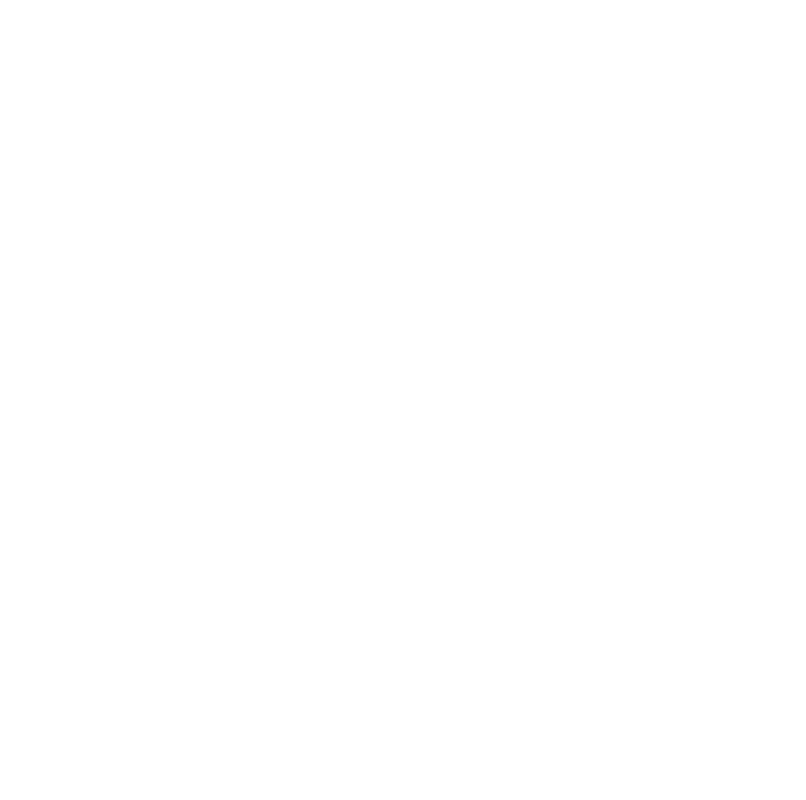
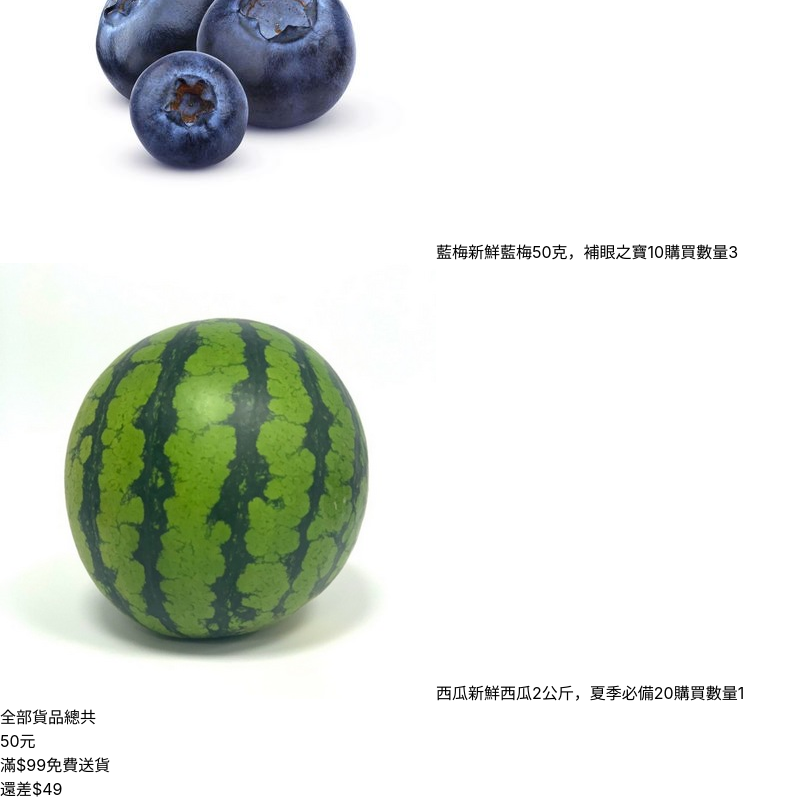
Before and after one commit to theone8250/ReactPractice, a React (Create React App) app in the folder first-react/: page /checkout in a window 1280 px wide. Shown: the part 291-1091 px from the top of the page, without its empty margins (0-806 px from the left). Before the commit the page ends 800 px from the top, so only its background shows below. Built offline with nearby package versions, Linux system fonts and the light colour scheme.

Commit message:
add Checkout

```diff
--- a/first-react/src/Checkout.js
+++ b/first-react/src/Checkout.js
@@ -1,11 +1,87 @@
 import React from "react";
+import { Link } from "react-router-dom";
 import Title from "./Title";
 
 export default function CheckOut() {
+  let cartItem = {
+    cartItems: [
+      {
+        id: 5,
+        name: "藍梅",
+        image: "blueberry.jpg",
+        price: 10,
+        description: "新鮮藍梅50克，補眼之寶",
+        quantity: 3,
+      },
+      {
+        id: 4,
+        name: "西瓜",
+        image: "watermelon.jpg",
+        price: 20,
+        description: "新鮮西瓜2公斤，夏季必備",
+        quantity: 1,
+      },
+    ],
+  };
+  let { cartItems } = cartItem;
+  let cartEmpty = cartItems.length <= 0 ? true : false;
+
+  let grandTotal = cartItems.reduce((total, product) => {
+    return (total += product.price * product.quantity);
+  }, 0);
+
+  const freeShippingPrice = 99;
+
   return (
     <div>
-      <Title mainTitle="結帳"  />
-      CheckOut
+      <Title mainTitle="你的購物車" />
+      {cartEmpty && (
+        <div>
+          購物車現在沒有商品
+          <br />
+          <Link to="/">去產品頁看看吧</Link>
+        </div>
+      )}
+      {!cartEmpty && (
+        <div>
+          <div id="carSection">
+            {
+              /* 產品列表 */
+              cartItems.map((product) => (
+                <div key={product.id}>
+                  <img
+                    src={process.env.PUBLIC_URL + "/img/" + product.image}
+                    alt=""
+                  />
+                  {product.name}
+                  {product.description}
+                  {product.price}
+                  購買數量{product.quantity}
+                </div>
+              ))
+            }
+          </div>
+          <div id="checkOutSection">
+            {/* 價錢總數 */}
+
+            <div>全部貨品總共</div>
+            <div>{grandTotal}元</div>
+
+            {
+              /* 免費送貨 */
+              grandTotal >= freeShippingPrice ? (
+                <div>我們免費送貨</div>
+              ) : (
+                <div>
+                  滿${freeShippingPrice}免費送貨
+                  <br />
+                  還差${freeShippingPrice - grandTotal}
+                </div>
+              )
+            }
+          </div>
+        </div>
+      )}
     </div>
   );
 }
```
